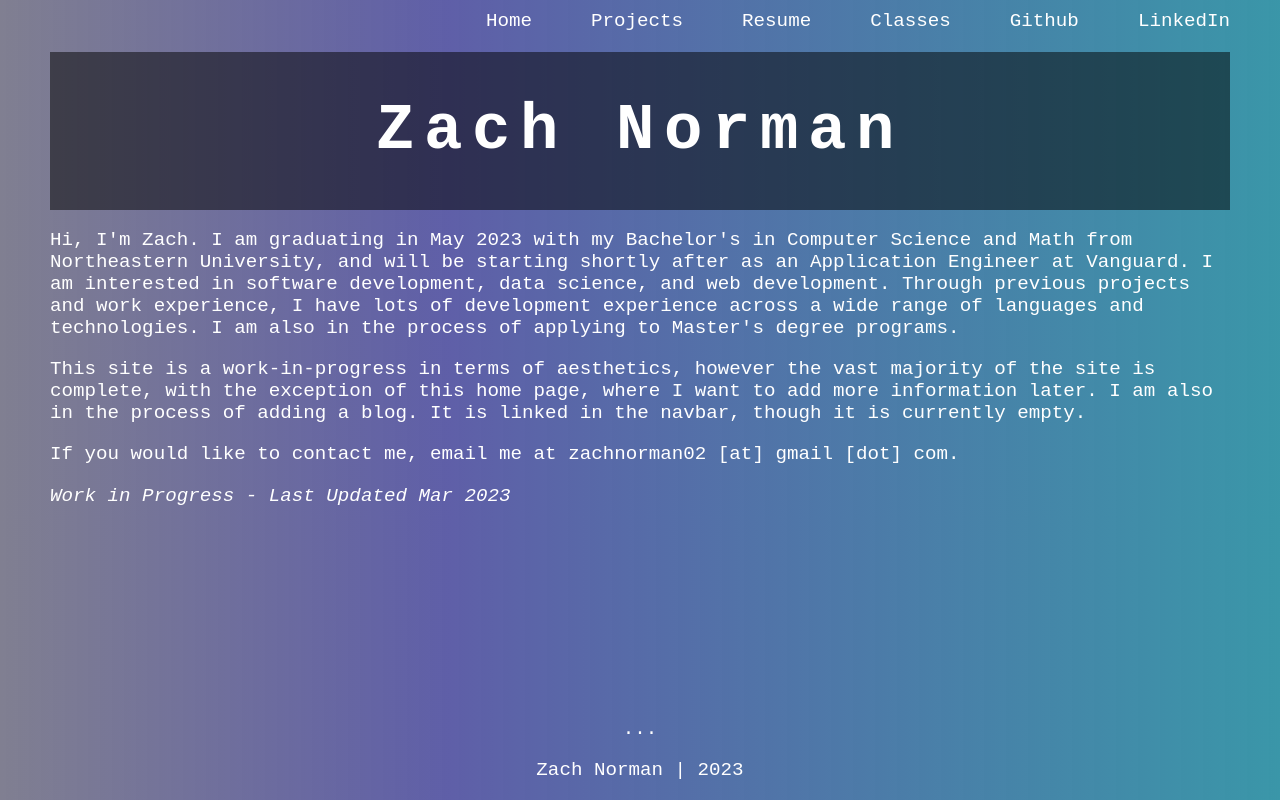
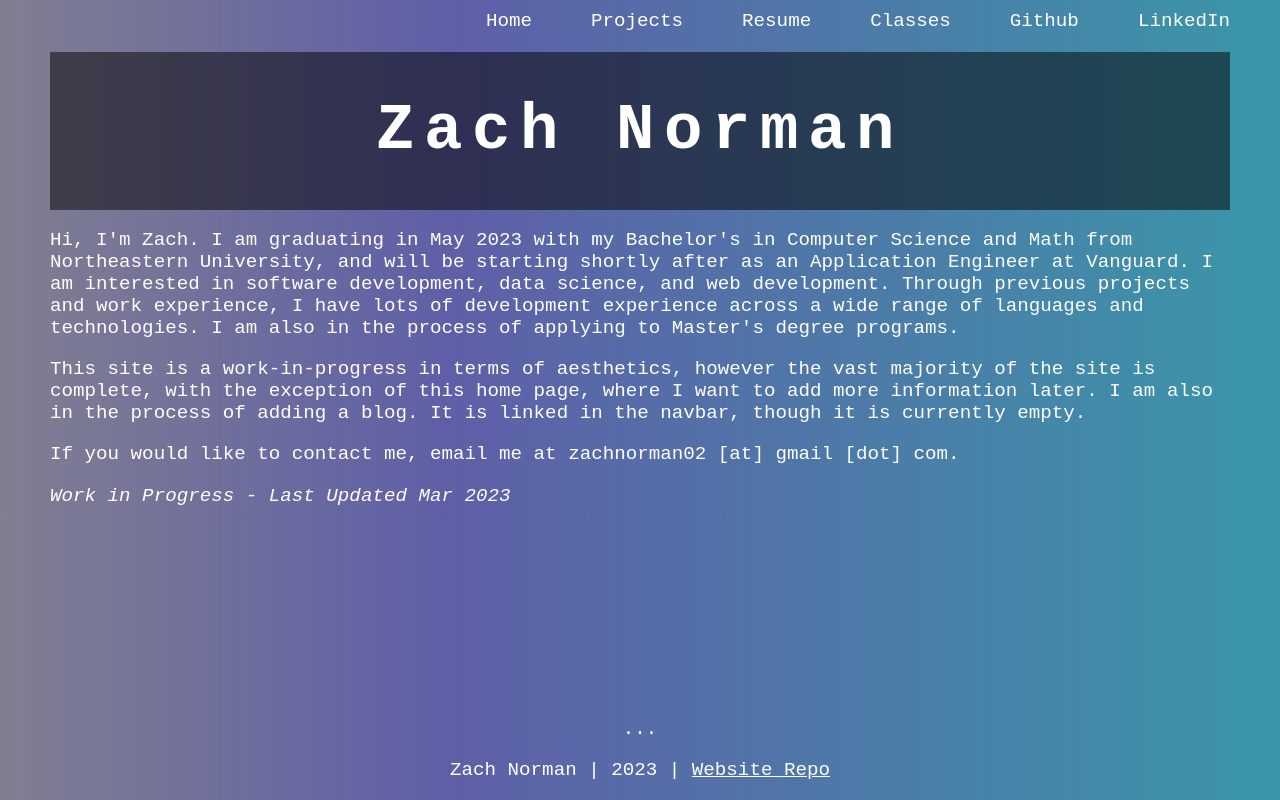
Before and after one commit to zachnorman02/portfolio, a React (Create React App) app: page / in a window 1280 px wide. Built offline with nearby package versions, Linux system fonts and the light colour scheme.

Commit message:
Add link to repo

```diff
--- a/src/components/Footer.tsx
+++ b/src/components/Footer.tsx
@@ -2,11 +2,20 @@
 
 function Footer () {
     return (
-        <div className="footer">
-            <p>...</p>
-            <p>Zach Norman | {new Date().getFullYear()}</p>
-        </div>
-    )
+      <div className="footer">
+        <p>...</p>
+        <p>
+          Zach Norman | {new Date().getFullYear()} |{" "}
+          <a
+            href="https://github.com/zachnorman02/portfolio"
+            target="_blank"
+            rel="noopener noreferrer"
+          >
+            Website Repo
+          </a>
+        </p>
+      </div>
+    );
 }
 
 export default Footer;
```
